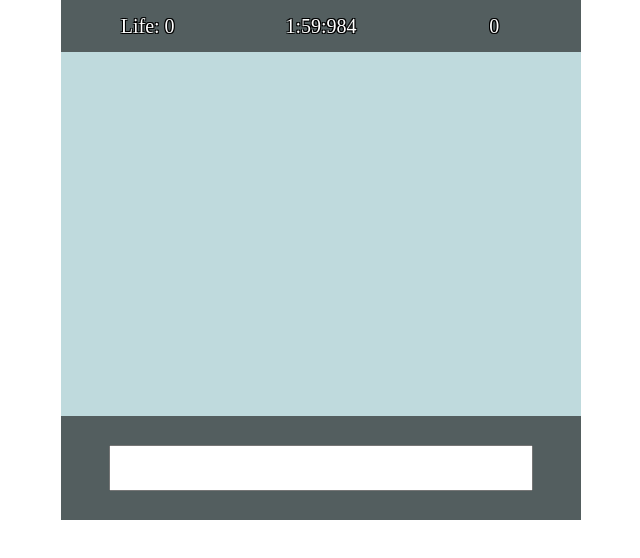
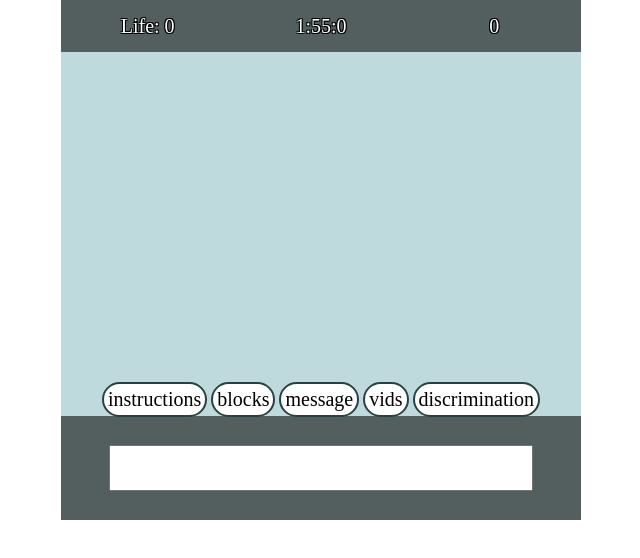
Before and after one commit to jtaylorsoftware/typing-game, a plain HTML site: page index.html in a window 1280 px wide. Shown: the whole page, without its empty margins (319-959 px from the left). Drawn offline with nearby package versions, Linux system fonts and the light colour scheme.

Commit message:
Add wordslist script

```diff
--- a/index.html
+++ b/index.html
@@ -26,6 +26,7 @@
         <input type="text" name="wordInput" class="game-input" />
       </section>
     </section>
+    <script src="wordslist.js"></script>
     <script src="clock.js"></script>
     <script src="deltatimecounter.js"></script>
     <script src="game.js"></script>
```
